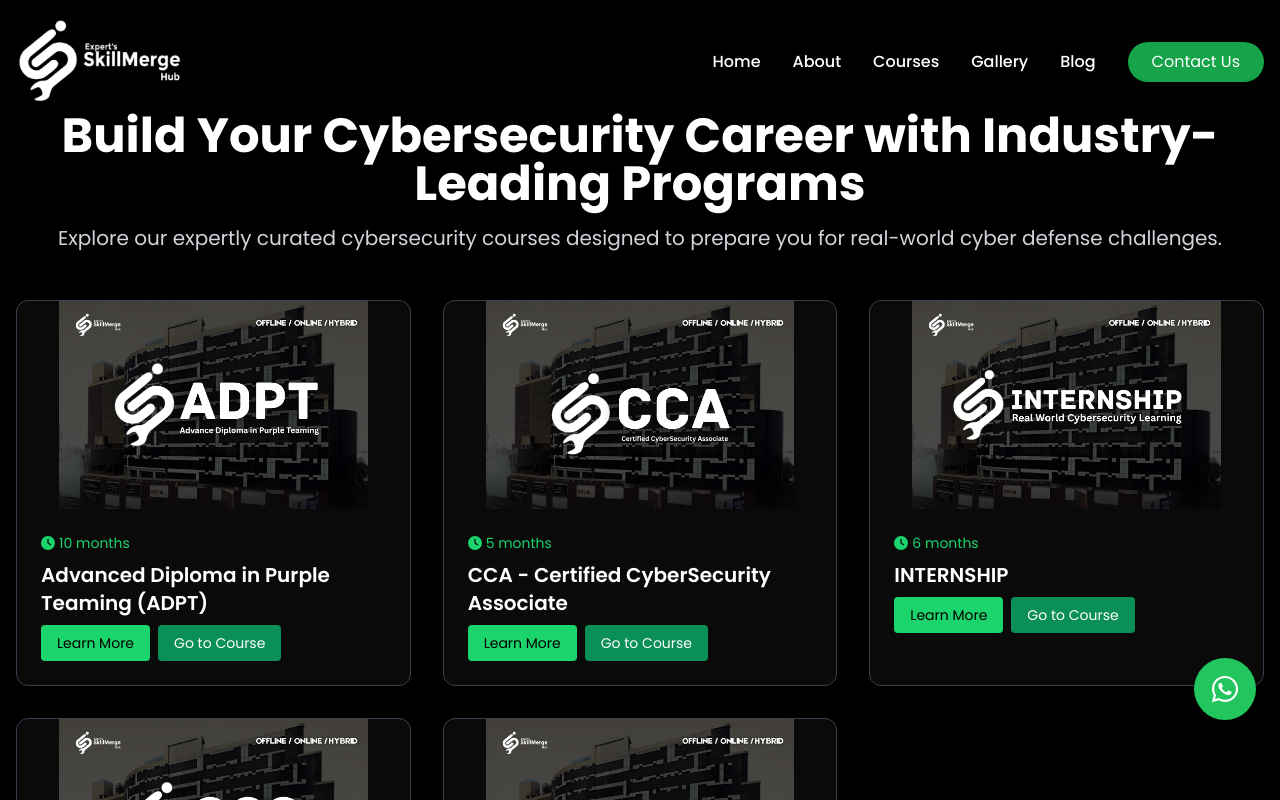
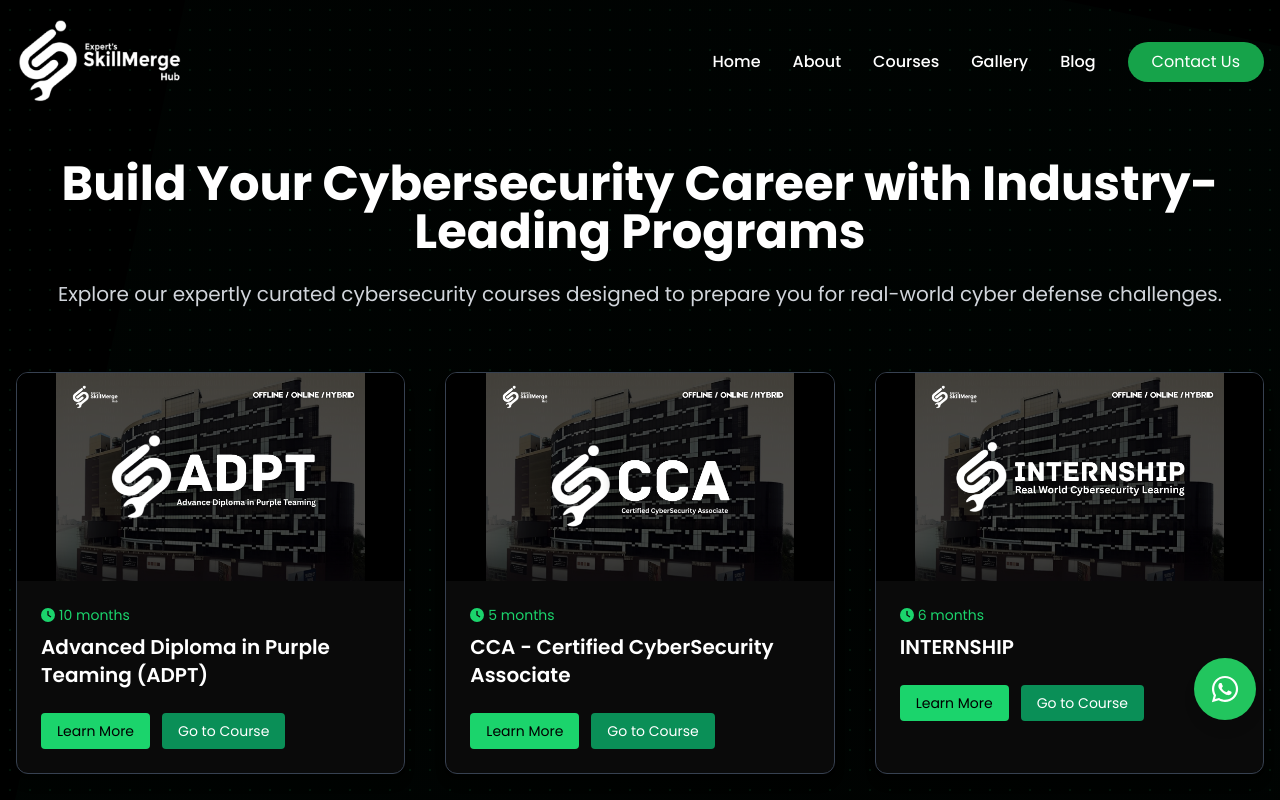
Before and after one commit to Jishnu9594/skillmerge_website_new, a Next.js app: page /courses in a window 1280 px wide. Shown: the top 800 px of the page. Built offline with nearby package versions, Linux system fonts and the light colour scheme.

Commit message:
gallery upadted,meta tags upadted

```diff
--- a/src/components/Cousres/cousres.tsx
+++ b/src/components/Cousres/cousres.tsx
@@ -3,7 +3,7 @@
 import React, { useState } from "react";
 import Image from "next/image";
 import { useRouter } from "next/navigation";
-import { FaClock, FaBookOpen } from "react-icons/fa6";
+import { FaClock } from "react-icons/fa6";
 import { courses } from "@/app/api/data"; // import courses from data.ts
 
 const CyberSecurityCoursesHero = () => {
@@ -11,17 +11,23 @@ const CyberSecurityCoursesHero = () => {
   const [expandedIndex, setExpandedIndex] = useState<number | null>(null);
 
   return (
-    <section className="pt-28 bg-black text-white relative z-10 min-h-screen">
+    <section className="pt-40 bg-black text-white relative z-10 min-h-screen overflow-hidden">
+      {/* Optional: Background animation or visual */}
+      <div className="absolute inset-0 z-0">
+        <div className="absolute w-[150%] h-[150%] bg-gradient-to-tr from-[#011A10] via-[#010D07] to-[#011A10] animate-pulse-slow opacity-20 rotate-12"></div>
+        <div className="absolute w-[120%] h-[120%] bg-[radial-gradient(circle,#1BD46C_1px,transparent_1px)] bg-[length:20px_20px] opacity-10 animate-movePattern"></div>
+      </div>
+
       <div className="relative z-10 max-w-screen-xl mx-auto px-4 text-center">
-        <h2 className="text-3xl md:text-5xl font-bold leading-tight mb-4">
+        <h2 className="text-3xl md:text-5xl font-bold leading-tight mb-6">
           Build Your Cybersecurity Career with Industry-Leading Programs
         </h2>
-        <p className="text-gray-300 text-lg md:text-xl mb-12">
+        <p className="text-gray-300 text-lg md:text-xl mb-16">
           Explore our expertly curated cybersecurity courses designed to prepare
           you for real-world cyber defense challenges.
         </p>
 
-        <div className="grid grid-cols-1 sm:grid-cols-2 lg:grid-cols-3 gap-8">
+        <div className="grid grid-cols-1 sm:grid-cols-2 lg:grid-cols-3 gap-10">
           {courses.map((course, index) => {
             const isExpanded = expandedIndex === index;
 
@@ -35,7 +41,7 @@ const CyberSecurityCoursesHero = () => {
                   alt={course.title}
                   width={400}
                   height={200}
-                  className="w-full h-52 object-contain"
+                  className="w-full h-52 object-contain bg-[#000000]"
                 />
                 <div className="p-6 text-left">
                   <div className="flex items-center gap-4 text-sm text-[#1BD46C] mb-2">
@@ -43,10 +49,6 @@ const CyberSecurityCoursesHero = () => {
                       <FaClock />
                       <span>{course.hours}</span>
                     </div>
-                    {/* <div className="flex items-center gap-1">
-                      <FaBookOpen />
-                      <span>{course.lessons}</span>
-                    </div> */}
                   </div>
 
                   <h3 className="text-xl font-semibold mb-2 text-white">
@@ -61,13 +63,13 @@ const CyberSecurityCoursesHero = () => {
                     <p className="text-gray-400 text-sm">{course.details}</p>
                   </div>
 
+                  <div className="flex flex-wrap gap-3 mt-4">
                     <button
                       type="button"
-                    onClick={() => {
-                      if (isExpanded) setExpandedIndex(null);
-                      else setExpandedIndex(index);
-                    }}
-                    className="bg-[#1BD46C] text-black px-4 py-2 text-sm rounded hover:bg-opacity-80 transition mr-2"
+                      onClick={() =>
+                        setExpandedIndex(isExpanded ? null : index)
+                      }
+                      className="bg-[#1BD46C] text-black px-4 py-2 text-sm rounded hover:bg-opacity-80 transition"
                     >
                       {isExpanded ? "Show Less" : "Learn More"}
                     </button>
@@ -81,6 +83,7 @@ const CyberSecurityCoursesHero = () => {
                     </button>
                   </div>
                 </div>
+              </div>
             );
           })}
         </div>
--- a/src/components/Gallery/Gallery.tsx
+++ b/src/components/Gallery/Gallery.tsx
@@ -14,8 +14,6 @@ export default function HeroGallery() {
     "/images/gallery/ga8.jpeg",
     "/images/gallery/ga9.jpeg",
     "/images/gallery/ga10.jpeg",
-    "/images/gallery/ga11.jpeg",
-    "/images/gallery/ga12.jpeg",
     "/images/gallery/ga13.jpeg",
     "/images/gallery/ga14.jpeg",
     "/images/gallery/ga15.jpeg",
--- a/src/components/Roadmap/roadmap.tsx
+++ b/src/components/Roadmap/roadmap.tsx
@@ -14,7 +14,7 @@ const SkillMergeRoadmap = () => {
       {/* Content */}
       <div className="relative z-10 max-w-5xl mx-auto">
         <h2 className="text-3xl lg:text-4xl font-bold mb-8">
-          Your Skill Merge Roadmap
+          Your SkillMerge Roadmap
         </h2>
 
         {/* Desktop image (hidden on small screens) */}
```
Also changed, not shown: public/images/gallery/ga12.jpeg (deleted), 1 other file (tests, documents, lock files or other folders). Lines whose indentation alone changed are shown as unchanged.
